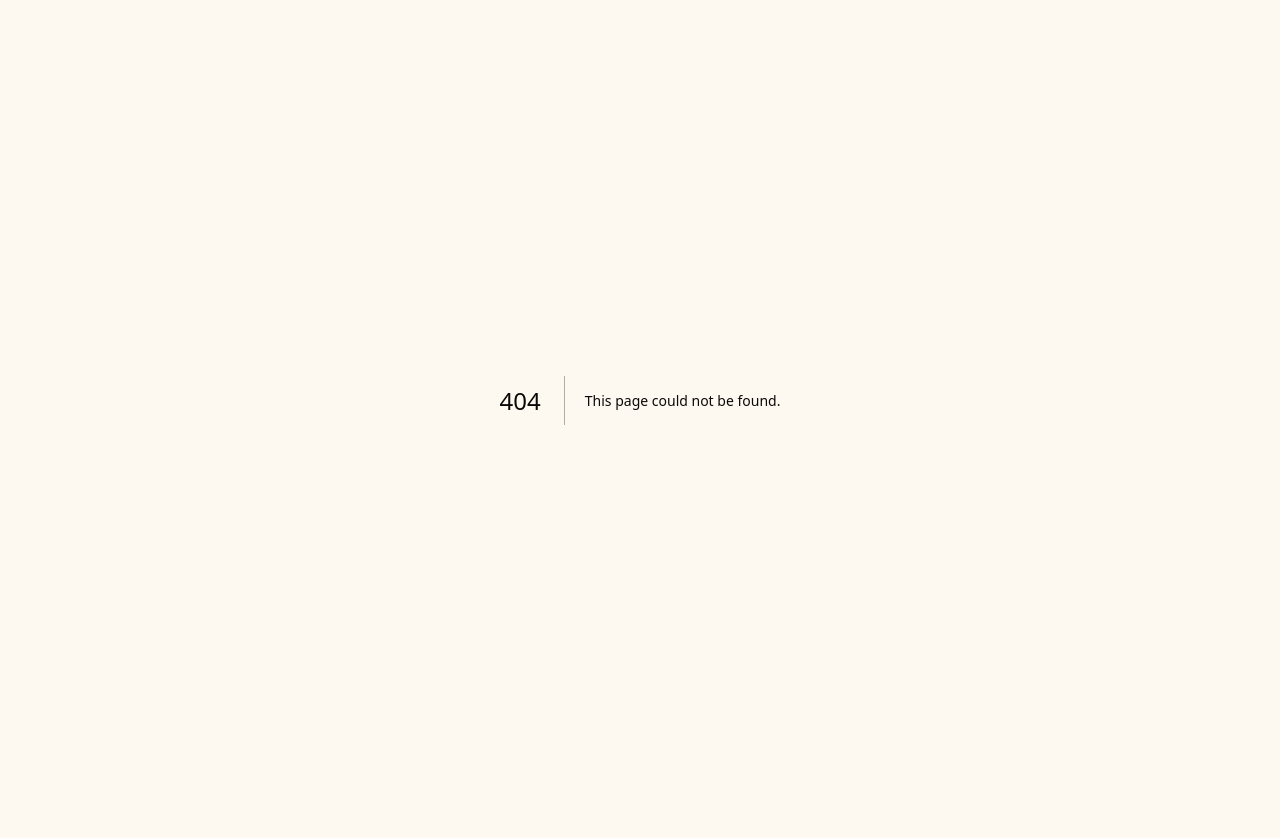
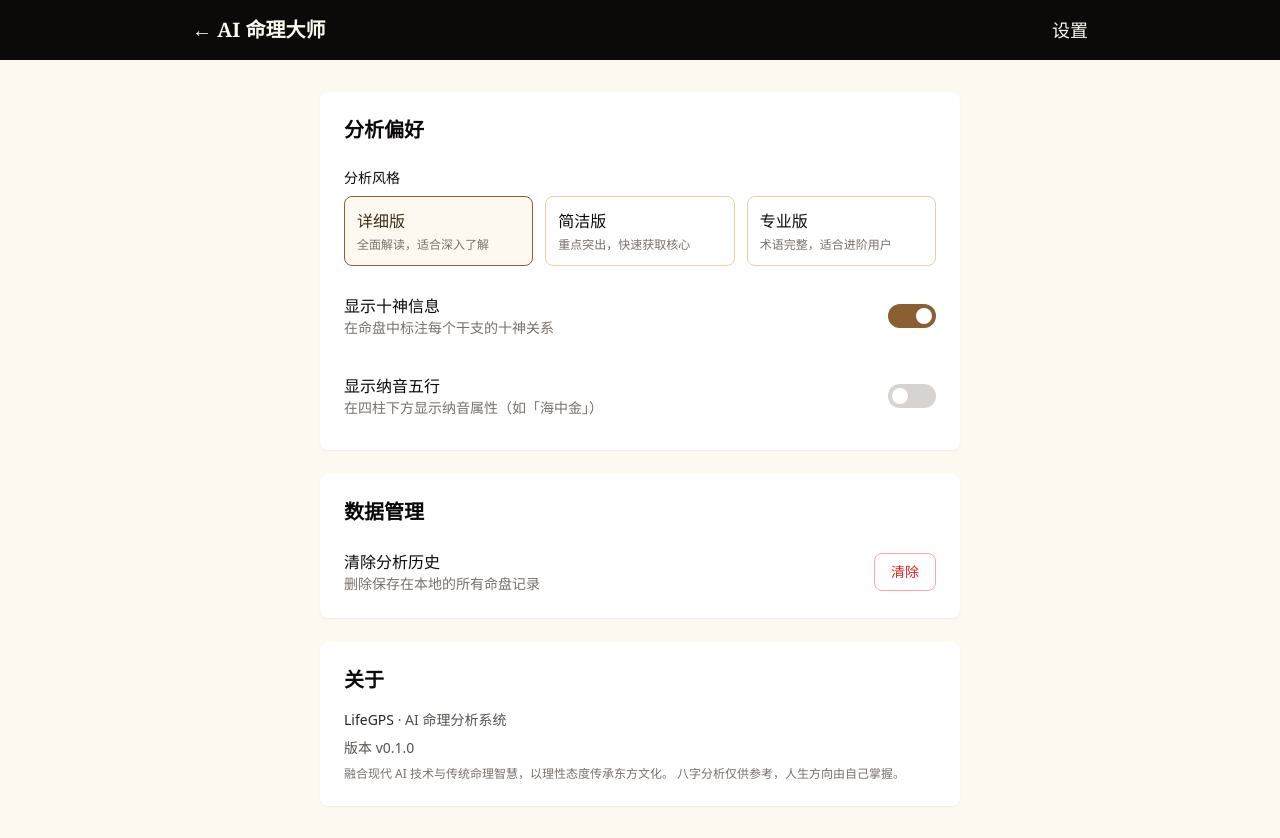
Before and after one commit to wuyi-LifeGPS/fatemaster-ai, a Next.js app: page /settings in a window 1280 px wide. Before the commit this address had no page. Before the commit the page ends 800 px from the top, so only its background shows below. Built offline with nearby package versions, Linux system fonts and the light colour scheme.

Commit message:
feat: add settings page + note field for birth context

```diff
--- a/src/app/api/analyze/route.ts
+++ b/src/app/api/analyze/route.ts
@@ -4,7 +4,7 @@ import { calculateBazi } from '@/lib/bazi'
 export async function POST(request: NextRequest) {
   try {
     const body = await request.json()
-    const { name, gender, birthDate, birthTime, analysisType } = body
+    const { name, gender, birthDate, birthTime, analysisType, note } = body
 
     if (!birthDate || !birthTime) {
       return NextResponse.json(
@@ -17,7 +17,7 @@ export async function POST(request: NextRequest) {
     const bazi = calculateBazi(birthDate, birthTime)
 
     // 构建 prompt 用于 AI 分析
-    const prompt = buildPrompt(bazi, name, gender, analysisType)
+    const prompt = buildPrompt(bazi, name, gender, analysisType, note)
 
     // 调用 Kimi API 进行分析
     let aiAnalysis = ''
@@ -70,7 +70,7 @@ export async function POST(request: NextRequest) {
   }
 }
 
-function buildPrompt(bazi: any, name: string, gender: string, type: string): string {
+function buildPrompt(bazi: any, name: string, gender: string, type: string, note?: string): string {
   const { pillars, dayMaster, wuXingCount, yinYang, wuXing } = bazi
 
   const pillarsText = pillars.map((p: any) => `${p.name}: ${p.gan}${p.zhi}`).join('\n')
@@ -82,6 +82,7 @@ function buildPrompt(bazi: any, name: string, gender: string, type: string): str
 - 姓名：${name || '未提供'}
 - 性别：${gender === 'male' ? '男' : '女'}
 - 日主：${dayMaster}（${yinYang}${wuXing}）
+${note ? `- 备注：${note}` : ''}
 
 八字排盘：
 ${pillarsText}
--- a/src/app/bazi/page.tsx
+++ b/src/app/bazi/page.tsx
@@ -22,6 +22,7 @@ export default function BaziPage() {
     birthDate: '',
     birthTime: '12:00',
     birthPlace: '',
+    note: '',
   })
 
   const handleSubmit = async (e: React.FormEvent) => {
--- a/src/app/page.tsx
+++ b/src/app/page.tsx
@@ -50,6 +50,14 @@ export default function Home() {
           >
             开始八字分析
           </Link>
+          <div className="mt-4">
+            <Link
+              href="/settings"
+              className="text-fate-300 hover:text-fate-100 text-sm underline underline-offset-4"
+            >
+              ⚙ 设置
+            </Link>
+          </div>
         </div>
       </section>
 
--- /dev/null
+++ b/src/app/settings/page.tsx
@@ -0,0 +1,176 @@
+'use client'
+
+import { useState, useEffect } from 'react'
+import Link from 'next/link'
+
+interface Settings {
+  analysisStyle: 'detailed' | 'concise' | 'professional'
+  includeDailyFortune: boolean
+  showTenGods: boolean
+  showNaYin: boolean
+  language: 'zh' | 'zh-TW'
+}
+
+const defaultSettings: Settings = {
+  analysisStyle: 'detailed',
+  includeDailyFortune: true,
+  showTenGods: true,
+  showNaYin: false,
+  language: 'zh',
+}
+
+export default function SettingsPage() {
+  const [settings, setSettings] = useState<Settings>(defaultSettings)
+  const [saved, setSaved] = useState(false)
+  const [clearHistory, setClearHistory] = useState(false)
+
+  useEffect(() => {
+    const stored = localStorage.getItem('lifegps-settings')
+    if (stored) {
+      try {
+        setSettings({ ...defaultSettings, ...JSON.parse(stored) })
+      } catch {
+        // ignore parse error
+      }
+    }
+  }, [])
+
+  const update = (key: keyof Settings, value: any) => {
+    const next = { ...settings, [key]: value }
+    setSettings(next)
+    localStorage.setItem('lifegps-settings', JSON.stringify(next))
+    setSaved(true)
+    setTimeout(() => setSaved(false), 1500)
+  }
+
+  const handleClearHistory = () => {
+    localStorage.removeItem('lifegps-history')
+    setClearHistory(true)
+    setTimeout(() => setClearHistory(false), 2000)
+  }
+
+  return (
+    <main className="min-h-screen bg-fate-50">
+      {/* Header */}
+      <header className="bg-ink-900 text-fate-50 py-4 px-4">
+        <div className="max-w-4xl mx-auto flex items-center justify-between">
+          <Link href="/" className="text-xl font-bold font-serif">
+            ← AI 命理大师
+          </Link>
+          <h1 className="text-lg font-serif">设置</h1>
+        </div>
+      </header>
+
+      <div className="max-w-2xl mx-auto py-8 px-4 space-y-6">
+        {/* 分析偏好 */}
+        <section className="bg-white rounded-lg shadow-sm p-6">
+          <h2 className="text-xl font-bold mb-6 font-serif">分析偏好</h2>
+
+          <div className="space-y-5">
+            <div>
+              <label className="block text-sm font-medium mb-2">分析风格</label>
+              <div className="grid grid-cols-3 gap-3">
+                {([
+                  { key: 'detailed', label: '详细版', desc: '全面解读，适合深入了解' },
+                  { key: 'concise', label: '简洁版', desc: '重点突出，快速获取核心' },
+                  { key: 'professional', label: '专业版', desc: '术语完整，适合进阶用户' },
+                ] as const).map((opt) => (
+                  <button
+                    key={opt.key}
+                    onClick={() => update('analysisStyle', opt.key)}
+                    className={`p-3 rounded-lg border text-left transition-colors ${
+                      settings.analysisStyle === opt.key
+                        ? 'border-fate-600 bg-fate-50 text-fate-800'
+                        : 'border-fate-200 hover:border-fate-400'
+                    }`}
+                  >
+                    <div className="font-medium">{opt.label}</div>
+                    <div className="text-xs text-ink-400 mt-1">{opt.desc}</div>
+                  </button>
+                ))}
+              </div>
+            </div>
+
+            <div className="flex items-center justify-between py-2">
+              <div>
+                <div className="font-medium">显示十神信息</div>
+                <div className="text-sm text-ink-400">在命盘中标注每个干支的十神关系</div>
+              </div>
+              <button
+                onClick={() => update('showTenGods', !settings.showTenGods)}
+                className={`w-12 h-6 rounded-full transition-colors relative ${
+                  settings.showTenGods ? 'bg-fate-600' : 'bg-ink-200'
+                }`}
+              >
+                <span
+                  className={`absolute top-1 w-4 h-4 rounded-full bg-white transition-transform ${
+                    settings.showTenGods ? 'left-7' : 'left-1'
+                  }`}
+                />
+              </button>
+            </div>
+
+            <div className="flex items-center justify-between py-2">
+              <div>
+                <div className="font-medium">显示纳音五行</div>
+                <div className="text-sm text-ink-400">在四柱下方显示纳音属性（如「海中金」）</div>
+              </div>
+              <button
+                onClick={() => update('showNaYin', !settings.showNaYin)}
+                className={`w-12 h-6 rounded-full transition-colors relative ${
+                  settings.showNaYin ? 'bg-fate-600' : 'bg-ink-200'
+                }`}
+              >
+                <span
+                  className={`absolute top-1 w-4 h-4 rounded-full bg-white transition-transform ${
+                    settings.showNaYin ? 'left-7' : 'left-1'
+                  }`}
+                />
+              </button>
+            </div>
+          </div>
+        </section>
+
+        {/* 数据管理 */}
+        <section className="bg-white rounded-lg shadow-sm p-6">
+          <h2 className="text-xl font-bold mb-6 font-serif">数据管理</h2>
+
+          <div className="space-y-4">
+            <div className="flex items-center justify-between">
+              <div>
+                <div className="font-medium">清除分析历史</div>
+                <div className="text-sm text-ink-400">删除保存在本地的所有命盘记录</div>
+              </div>
+              <button
+                onClick={handleClearHistory}
+                className="px-4 py-2 border border-red-300 text-red-600 rounded-lg hover:bg-red-50 transition-colors text-sm"
+              >
+                {clearHistory ? '已清除 ✓' : '清除'}
+              </button>
+            </div>
+          </div>
+        </section>
+
+        {/* 关于 */}
+        <section className="bg-white rounded-lg shadow-sm p-6">
+          <h2 className="text-xl font-bold mb-4 font-serif">关于</h2>
+          <div className="text-sm text-ink-500 space-y-2">
+            <p><span className="font-medium text-ink-700">LifeGPS</span> · AI 命理分析系统</p>
+            <p>版本 v0.1.0</p>
+            <p className="text-xs text-ink-400 mt-4">
+              融合现代 AI 技术与传统命理智慧，以理性态度传承东方文化。
+              八字分析仅供参考，人生方向由自己掌握。
+            </p>
+          </div>
+        </section>
+
+        {/* 保存提示 */}
+        {saved && (
+          <div className="fixed bottom-8 left-1/2 -translate-x-1/2 bg-ink-800 text-white px-6 py-3 rounded-lg shadow-lg text-sm">
+            设置已保存
+          </div>
+        )}
+      </div>
+    </main>
+  )
+}
```
